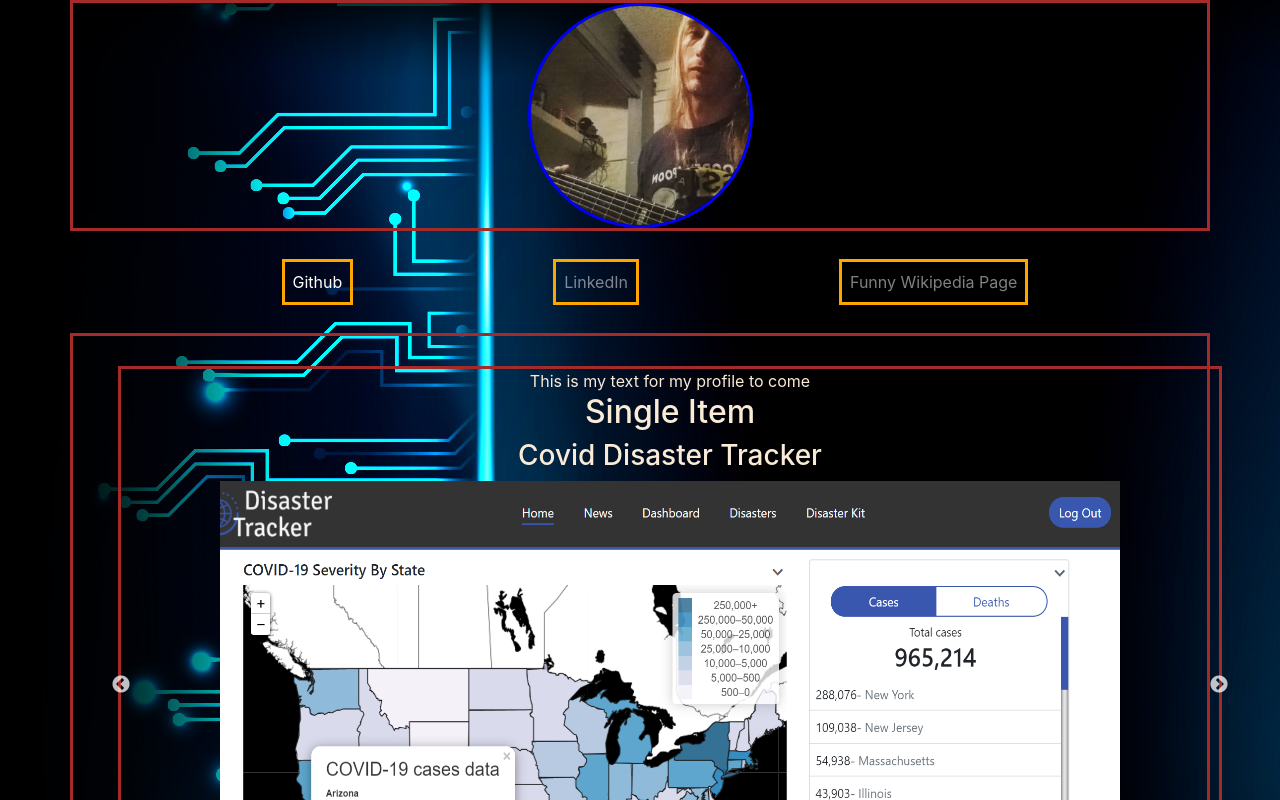
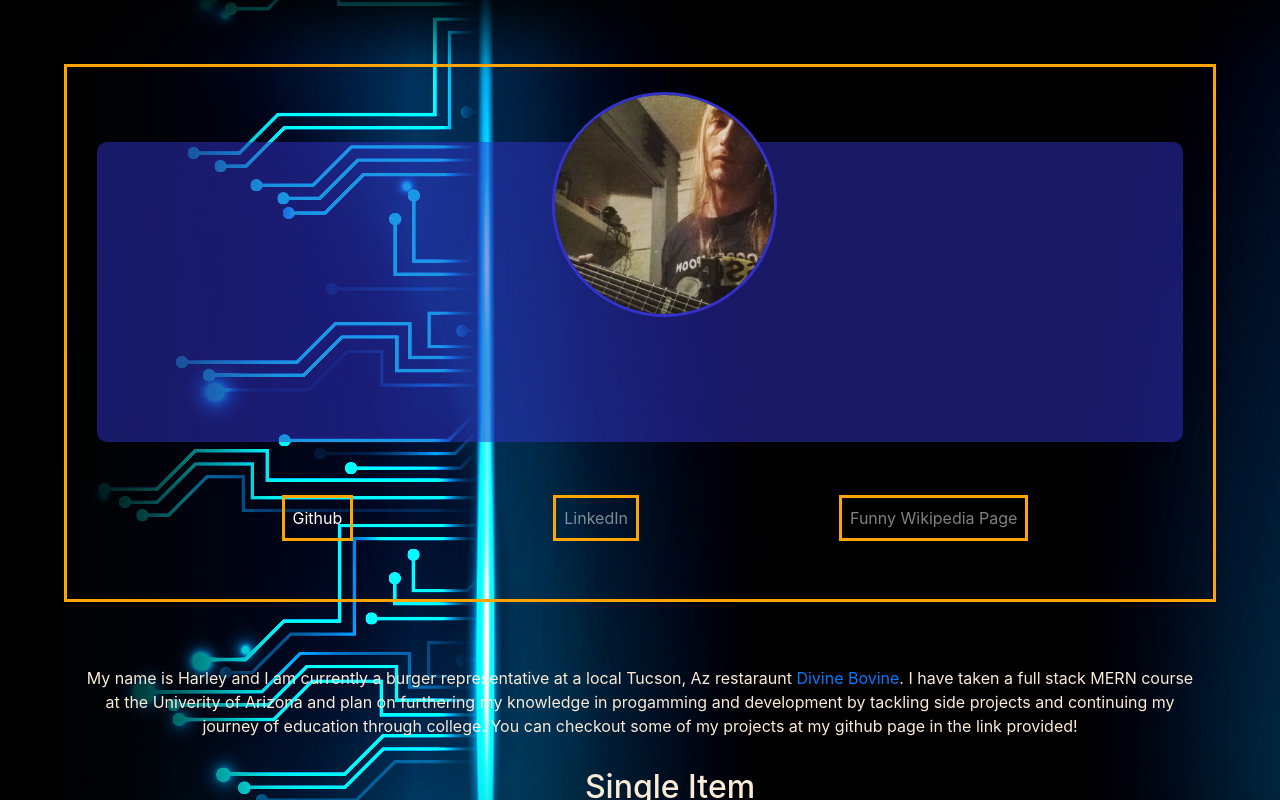
Before and after one commit to ZonkeyStripes/ReactPortfolio, a React (Create React App) app: page / in a window 1280 px wide. Shown: the top 800 px of the page. Built offline with nearby package versions, Linux system fonts and the light colour scheme.

Commit message:
more styling, fixed pic position

```diff
--- a/src/App.css
+++ b/src/App.css
@@ -43,7 +43,6 @@
 
 .container {
   text-align: center;
-  border: brown solid;
 }
 
 #navbarNav {
@@ -51,6 +50,7 @@
   text-align: center;
   padding-left: 30px;
   margin: 20px;
+  margin-top: 45px;
 }
 
 .nav-link {
@@ -62,11 +62,32 @@
 }
 
 .propic {
-  text-align: center;
+  position: absolute;
+  margin-bottom: 50px;
+  align-items: center;
+  left: 47%;
+  margin-left: -50px;
+  margin-top: -50px;
   height: 225px;
   width: 225px;
   border-radius: 50%;
-  border: solid blue;
+  border: solid #3333CC;
+  z-index: 2;
+}
+
+.front {
+  border-radius: 10px;
+  border: solid #3333CC;
+  background-color: #3333CC;
+  opacity: .5;
+  height: 300px;
+}
+
+.back {
+  border: solid orange;
+  margin: 5%;
+  padding: 30px;
+  padding-top: 75px;
 }
 
 @keyframes App-logo-spin {
--- a/src/App.js
+++ b/src/App.js
@@ -2,7 +2,7 @@ import React from 'react';
 import { BrowserRouter as Router, Route, Switch } from "react-router-dom";
 import logo from './logo.svg';
 import './App.css';
-import Navbar from "./components/Navbar";
+// import Navbar from "./components/Navbar";
 import Header from "./components/Header";
 import Home from "./pages/Home";
 import Footer from "./components/Footer";
@@ -11,7 +11,6 @@ function App() {
   return (
     <Router>
       <Header />
-      <Navbar />
     <div className="container">
       <Switch>
     <Route exact path = {"/"} component={Home}/>
--- a/src/components/Header.js
+++ b/src/components/Header.js
@@ -1,11 +1,15 @@
 import React from "react";
 import profPic from "../images/profilepic.jpg";
+import Navbar from "./Navbar";
 
 function Header() {
 
     return (
-        <div className="container">
+        <div className="back">
             <img src={profPic} className="propic" alt="Profile Picture" />
+        <div className="container front">
+        </div>
+            <Navbar />
         </div>
     )
 }
--- a/src/pages/Home.js
+++ b/src/pages/Home.js
@@ -5,8 +5,8 @@ function Home() {
 
     return (
         <div>
+            My name is Harley and I am currently a burger representative at a local Tucson, Az restaraunt <a href="https://www.divinebovineburgers.com/">Divine Bovine</a>. I have taken a full stack MERN course at the Univerity of Arizona and plan on furthering my knowledge in progamming and development by tackling side projects and continuing my journey of education through college. You can checkout some of my projects at my github page in the link provided!
         <div className="container bodyC">
-            This is my text for my profile to come
             <SimpleSlider />
         </div>
         </div>
```
